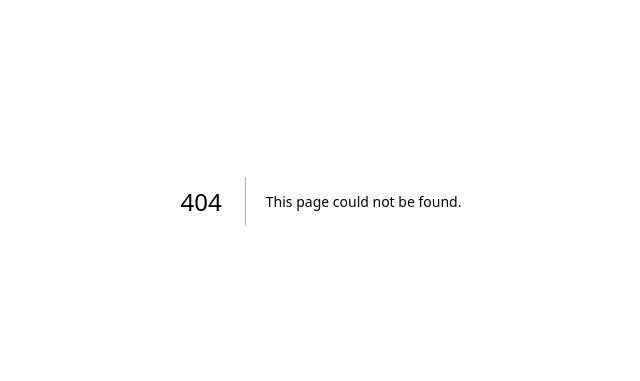
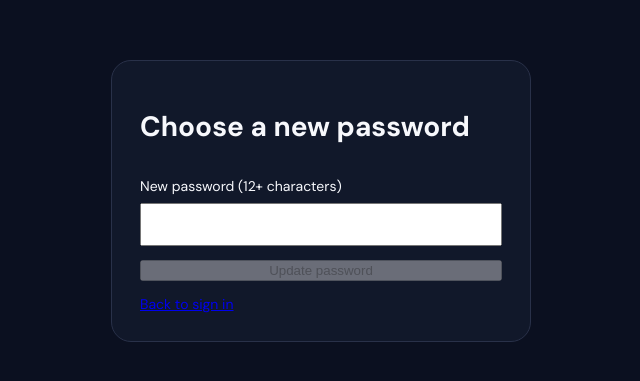
Before and after one commit to uzair594-prog/ai-agent-for-crypto-signals, a Next.js app: page /reset-password in a window 1280 px wide. Before the commit this address had no page. Shown: the part 199-580 px from the top of the page, without its empty margins (319-959 px from the left). Built offline with nearby package versions, Linux system fonts and the light colour scheme.

Commit message:
feat(auth): add password reset confirmation screen

```diff
--- /dev/null
+++ b/src/app/reset-password/page.tsx
@@ -0,0 +1,38 @@
+"use client";
+import { useState } from "react";
+import { useSearchParams } from "next/navigation";
+
+export default function ResetPasswordPage() {
+  const [password, setPassword] = useState("");
+  const [message, setMessage] = useState("");
+  const [busy, setBusy] = useState(false);
+  const token = typeof window === "undefined" ? "" : new URLSearchParams(window.location.search).get("token") ?? "";
+
+  async function submit(event: React.FormEvent<HTMLFormElement>) {
+    event.preventDefault();
+    setBusy(true);
+    try {
+      const response = await fetch("/api/auth/password-reset", {
+        method: "POST",
+        headers: { "content-type": "application/json" },
+        body: JSON.stringify({ action: "confirm", token, password }),
+      });
+      const body = await response.json();
+      setMessage(response.ok ? body.message : body.error ?? "Unable to reset password.");
+    } catch {
+      setMessage("Password reset is temporarily unavailable.");
+    } finally {
+      setBusy(false);
+    }
+  }
+
+  return <main style={{ minHeight: "100vh", display: "grid", placeItems: "center", padding: 24, background: "#0b1020", color: "#f7f8fc" }}>
+    <form onSubmit={submit} style={{ width: "100%", maxWidth: 420, display: "grid", gap: 14, padding: 28, background: "#11182a", border: "1px solid #293149", borderRadius: 20 }}>
+      <h1>Choose a new password</h1>
+      <label>New password (12+ characters)<input required minLength={12} maxLength={128} type="password" autoComplete="new-password" value={password} onChange={event => setPassword(event.target.value)} style={{ display: "block", width: "100%", padding: 12, marginTop: 8, boxSizing: "border-box" }} /></label>
+      {message && <p role="status">{message}</p>}
+      <button disabled={busy || !token} type="submit">{busy ? "Updating…" : "Update password"}</button>
+      <a href="/login">Back to sign in</a>
+    </form>
+  </main>;
+}
```
